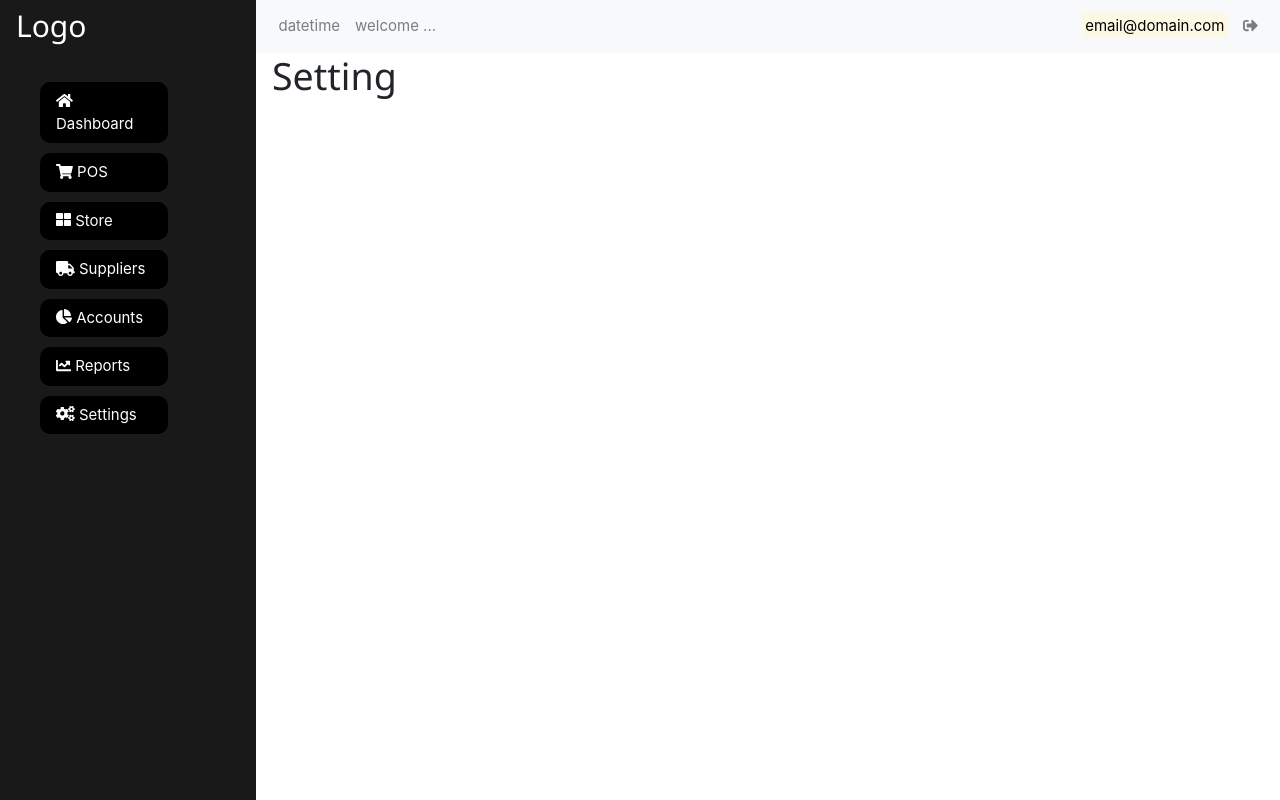
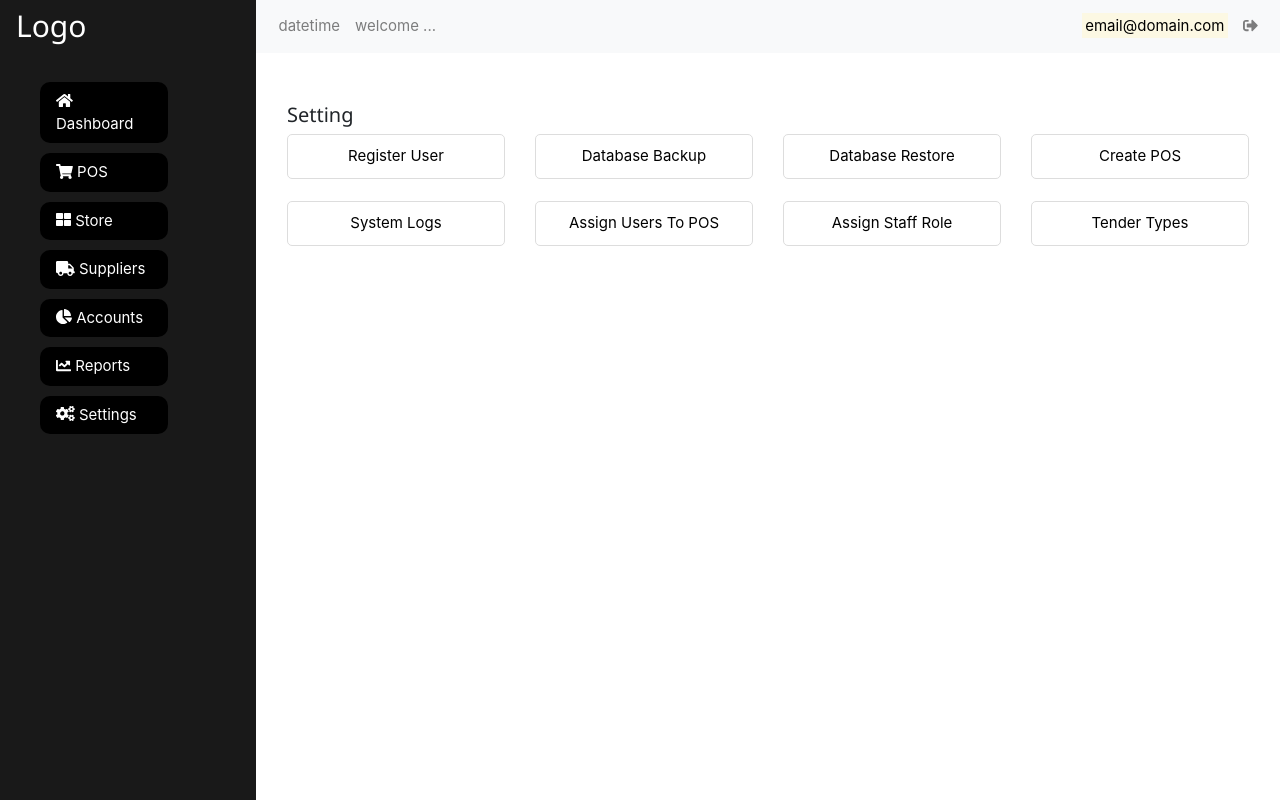
Before and after one commit to irabi01/reactjs_point_of_sale, a React (Create React App) app: page /settings in a window 1280 px wide. Built offline with nearby package versions, Linux system fonts and the light colour scheme.

Commit message:
style setting component

```diff
--- a/src/App.css
+++ b/src/App.css
@@ -22,3 +22,26 @@
     text-decoration: none;
     border-radius: 10px;
 }
+
+
+
+
+/* setting_container */
+.setting_container{
+    padding: 50px 0px;
+}
+.setting_container h1{
+    font-size: 20px;
+}
+.setting_container .link{
+    text-decoration: none;
+    margin: 10px 0px;
+    color: #000;
+}
+.setting_container .content{
+    text-transform: capitalize;
+    border: 1px solid #ddd;
+    padding: 10px 10px;
+    text-align: center;
+    border-radius: 5px;
+}
--- a/src/pages/Setting.js
+++ b/src/pages/Setting.js
@@ -1,10 +1,74 @@
 import React, { Component } from 'react'
+import { Link } from 'react-router-dom'
 
 export class Setting extends Component {
   render() {
     return (
-      <div>
+      <div className="setting_container">
+        <div className="container">
         <h1>Setting</h1>
+          <div className="row">
+            <div className="col-md-3">
+              <Link className="link">
+                <div className="content">
+                  register user
+                </div>
+              </Link>
+            </div>
+            <div className="col-md-3">
+              <Link className="link">
+                <div className="content">
+                  Database Backup
+                </div>
+              </Link>
+            </div>
+            <div className="col-md-3">
+              <Link className="link">
+                <div className="content">
+                  Database Restore
+                </div>
+              </Link>
+            </div>
+            <div className="col-md-3">
+              <Link className="link">
+                <div className="content">
+                  Create POS
+                </div>
+              </Link>
+            </div>
+          </div>
+          <br/>
+          <div className="row">
+            <div className="col-md-3">
+              <Link className="link">
+                <div className="content">
+                  System logs
+                </div>
+              </Link>
+            </div>
+            <div className="col-md-3">
+              <Link className="link">
+                <div className="content">
+                  Assign users to POS
+                </div>
+              </Link>
+            </div>
+            <div className="col-md-3">
+              <Link className="link">
+                <div className="content">
+                  Assign staff role
+                </div>
+              </Link>
+            </div>
+            <div className="col-md-3">
+              <Link className="link">
+                <div className="content">
+                  Tender types
+                </div>
+              </Link>
+            </div>
+          </div>
+        </div>
       </div>
     )
   }
```
